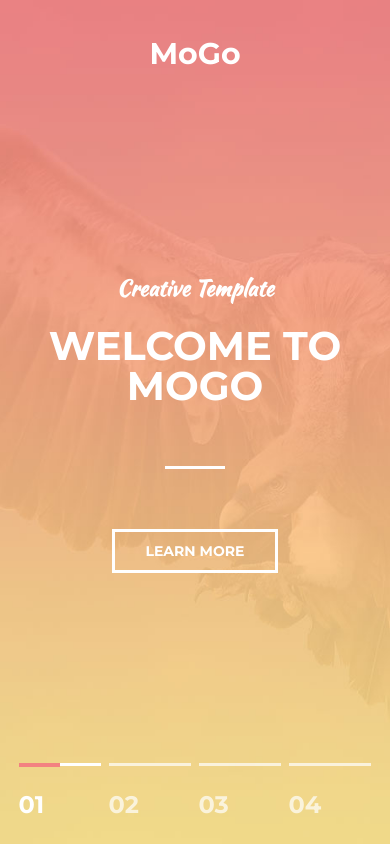
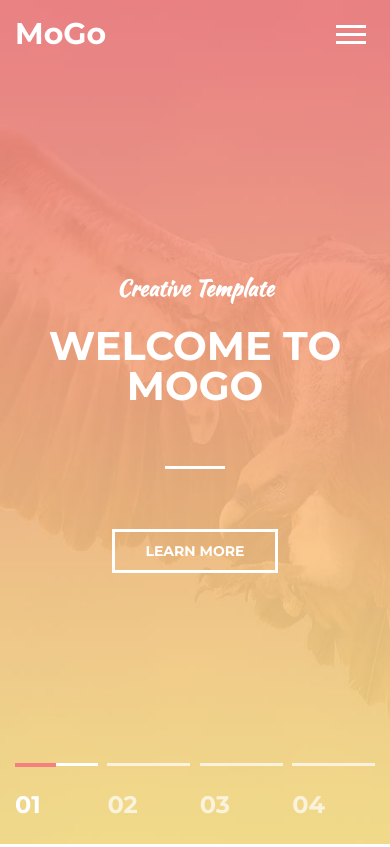
Before and after one commit to Nikiteo/Mogo, a plain HTML site: page index.html in a window 390 px wide. Shown: the top 847 px of the page. Drawn offline with Linux system fonts and the light colour scheme.

Commit message:
Add files via upload

```diff
--- a/index.html
+++ b/index.html
@@ -31,6 +31,11 @@
             <i class="fas fa-search"></i>
           </a>
         </nav>
+
+        <button class="nav-toggle" type="button">
+          <span class="nav-toggle__item">Menu</span>
+        </button>
+
       </div>
     </div>
   </header>
--- a/style.css
+++ b/style.css
@@ -4,13 +4,14 @@ body {
   font-size: 15px;
   line-height: 1.6;
   color: #333;
+
+  margin: 0 auto;
 }
 
 *,
 *:before,
 *:after {
   box-sizing: border-box;
-  margin: 0 auto;
 }
 
 h1, h2, h3, h4, h5, h6 {
@@ -36,6 +37,9 @@ h1, h2, h3, h4, h5, h6 {
   justify-content: center;
   width: 100%;
   height: 100vh;
+  min-height: 820px;
+  position: relative;
+
   background: url("img/intro.jpg") center no-repeat;
   -webkit-background-size: cover;
   background-size: cover;
@@ -144,6 +148,61 @@ z-index: 1000;
 
 .nav__link.active {
   color: #fce38a;
+}
+
+/* Nav toggle */
+.nav-toggle {
+  width: 30px;
+  padding: 10px 0;
+  display: none;
+
+  font-size: 0;
+  color: transparent;
+
+  border: 0;
+  background: none;
+  cursor: pointer;
+
+  position: absolute;
+  top: 24px;
+  right: 24px;
+  z-index: 1;
+}
+
+.nav-toggle__item {
+  display: block;
+  width: 100%;
+  height: 3px;
+
+  background-color: #fff;
+
+  position: absolute;
+  top: 0;
+  right: 0;
+  bottom: 0;
+  left: 0;
+  margin: auto;
+}
+
+.nav-toggle__item:before,
+.nav-toggle__item:after {
+  content: "";
+  width: 100%;
+  height: 3px;
+
+
+  position: absolute;
+  background-color: #fff;
+  left: 0;
+  z-index: 1;
+}
+
+.nav-toggle__item:before {
+  top: -8px;
+}
+
+.nav-toggle__item:after {
+  bottom: -8px;
 }
 
 /* Button */
@@ -1268,9 +1327,37 @@ hr {
 
 @media (max-width: 770px) {
 
+    /* Intro */
+    .intro {
+      min-height: 650px;
+    }
+
+    /* Header */
+    .header {
+      padding-top: 10px;
+    }
+
     /* Nav */
     .nav {
       display: none;
+      width: 100%;
+
+      position: absolute;
+      top: 100%;
+      left: 0;
+
+      background-color: #eb8b8d;
+    }
+
+    .nav__link {
+      display: block;
+      margin: 0;
+      padding: 8px 20px;
+    }
+
+    /* Nav toggle */
+    .nav-toggle {
+      display: block;
     }
 
     /* Section */
```
